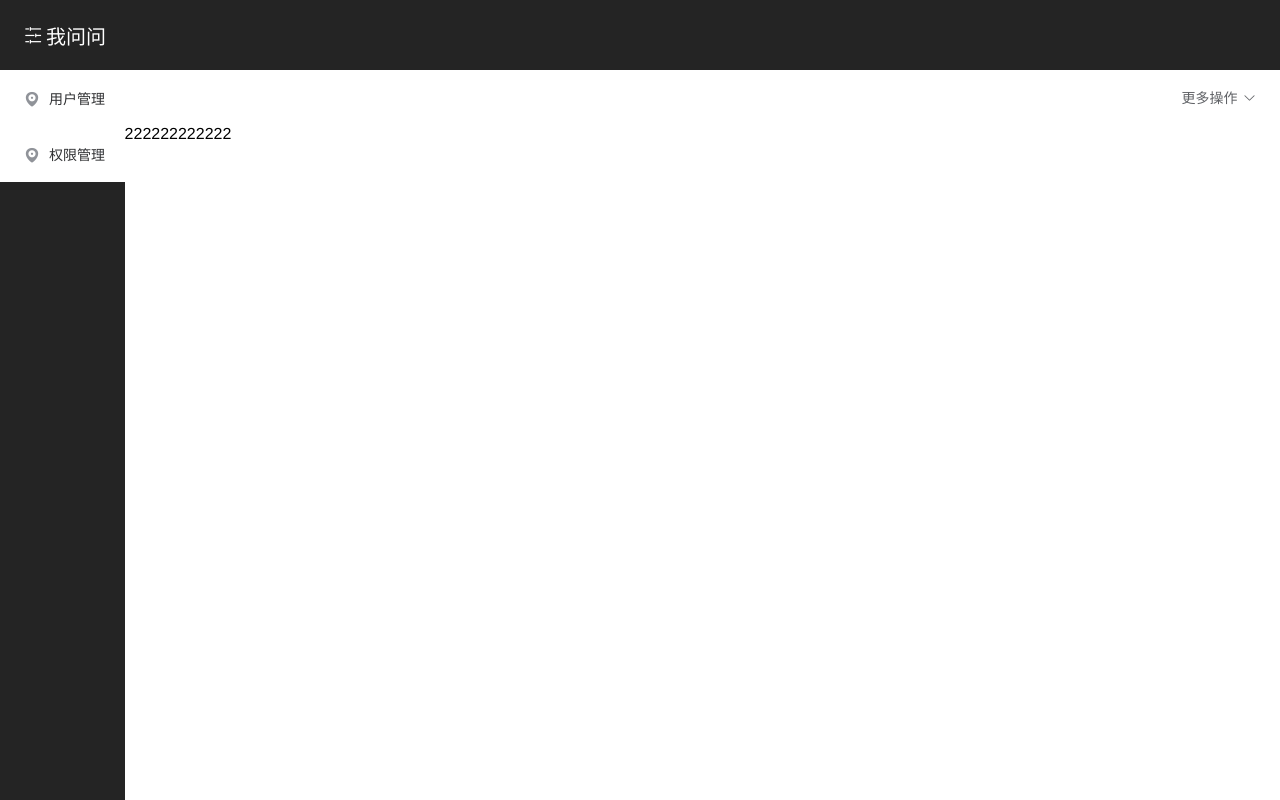
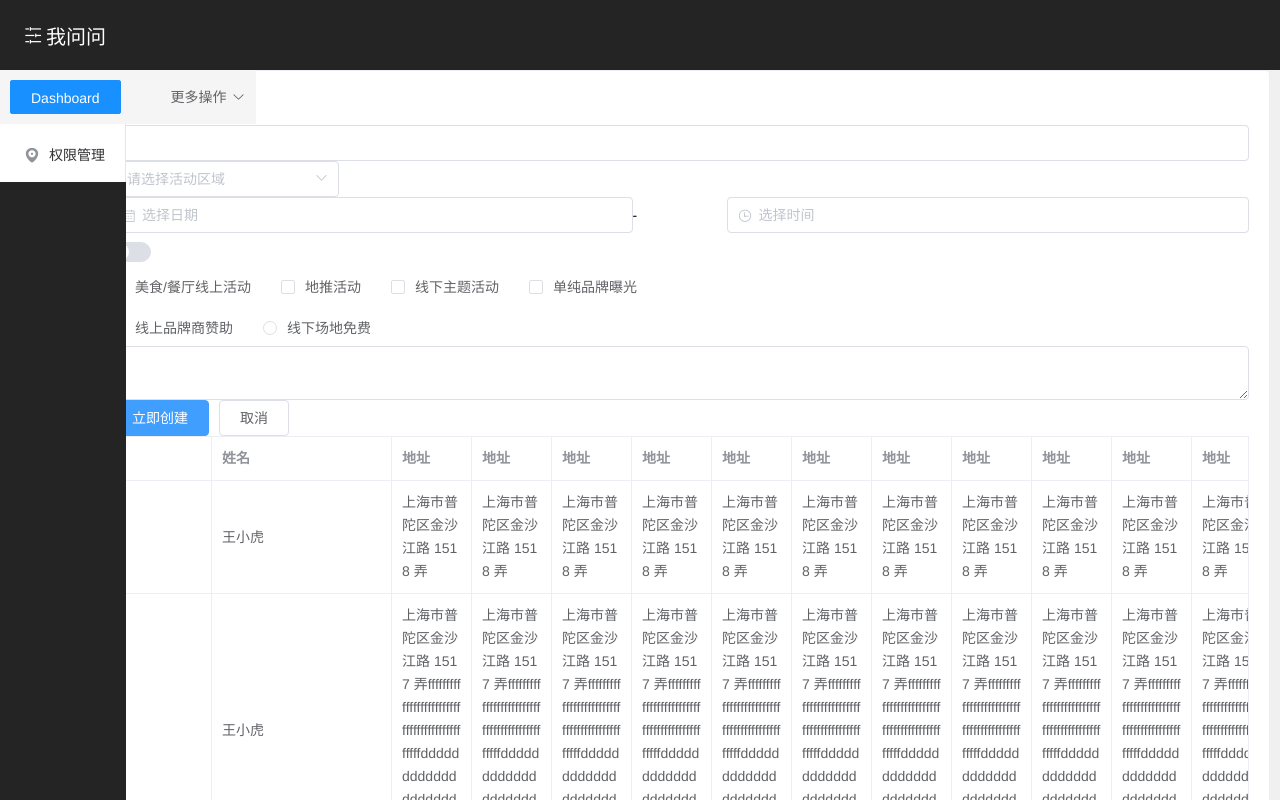
Before and after one commit to fanexi/vue-admin, a Vue app: page /#/dashboard in a window 1280 px wide. Built offline with nearby package versions, Linux system fonts and the light colour scheme.

Commit message:
修改样式问题

```diff
--- a/src/assets/css/global.scss
+++ b/src/assets/css/global.scss
@@ -6,18 +6,19 @@ $navbar: 220px;
 $base-color-default: #1890ff;
 $login-color-default: #2d3a4b;
 $shrinkNavbar: 64px;
-$navbarHeight: calc(100% - #{$sidebarHeight});
-$navbarWidth: calc(100% - #{$navbar});
-$shrinkNavbarWidth: calc(100% - #{$shrinkNavbar});
 $baseMainWidth: 1279px;
 $textColor: #fff;
 //顶部多标签页tags-bar的高度
-$base-tags-bar-height: 55px;
+$base-tags-bar-height: 54px;
 $base-color-white: #fff;
 $base-border-color: #dcdfe6;
+$base-bg-color-default: #f0f0f0;
+$base-bg-color: #f5f5f5;
 //默认paddiing
 $base-padding: 20px;
+$base-padding-default: 10px;
 $base-margin: 20px;
+$base-margin-default: 10px;
 //顶部多标签页tags-bar中每一个item的高度
 $base-tag-item-height: 34px;
 $base-border-radius: 2px;
@@ -26,6 +27,10 @@ $base-color-blue: $base-color-default;
 $base-z-index: 999;
 $tag-view-more: 100px;
 $tag-view-tag-width: calc(100% - #{$tag-view-more});
+$navbarHeight: calc(100% - #{$sidebarHeight});
+$navbarWidth: calc(100% - #{$navbar});
+$shrinkNavbarWidth: calc(100% - #{$shrinkNavbar});
+$app-main-height: calc(100% - #{$base-tags-bar-height});
 //菜单li标签的高度
 body,
 div,
@@ -95,21 +100,6 @@ a:hover {
     text-decoration: underline;
 }
 
-.el-menu {
-    border-right: none;
-}
-
-.el-menu-item {
-    line-height: 56px;
-}
-
-.el-submenu .el-menu-item {
-    background-color: #2a2f33 !important;
-}
-
-.el-submenu .el-menu-item:hover {
-    background-color: #15181b !important;
-}
 
 /*隐藏文字*/
 .el-menu--collapse .el-submenu__title span {
@@ -148,4 +138,6 @@ a:hover {
     textColor: $textColor;
     menuItem: $menuItem;
     shrinkNavbarWidth: $shrinkNavbarWidth;
+    navbarWidth: $navbarWidth;
+    appMainHeight: $app-main-height;
 }
--- a/src/layout/index.vue
+++ b/src/layout/index.vue
@@ -72,7 +72,19 @@ export default {
     overflow: hidden;
     .view {
         height: $navbarHeight;
+        background: $base-bg-color-default;
+        overflow: auto;
+        padding-bottom: $base-padding;
         box-sizing: border-box;
+        .app-main {
+            padding: $base-tags-bar-height $base-padding $base-padding;
+            margin: 0 $base-margin-default $base-margin-default;
+            background: $base-color-white;
+            border-radius: 4px;
+            -webkit-box-shadow: 0 1px 1px rgba(0, 0, 0, 0.05);
+            box-shadow: 0 1px 1px rgba(0, 0, 0, 0.05);
+            border: 1px solid #ebeef5;
+        }
     }
 }
 </style>
--- a/src/layout/tagView.vue
+++ b/src/layout/tagView.vue
@@ -1,5 +1,13 @@
 <template>
-    <div class="tagView dfacjsb">
+    <div
+        class="tagView dfacjsb"
+        :style="{
+            left: isCollapse ? global().shrinkNavbar : global().navbar,
+            width: isCollapse
+                ? global().shrinkNavbarWidth
+                : global().navbarWidth
+        }"
+    >
         <el-tabs
             v-model="tabKey"
             type="card"
@@ -15,7 +23,12 @@
                 :closable="!isAffix(item)"
             ></el-tab-pane>
         </el-tabs>
-        <el-dropdown trigger="click" class="more" @command="handleCommand">
+        <el-dropdown
+            align="right"
+            trigger="click"
+            class="more"
+            @command="handleCommand"
+        >
             <span class="operation">
                 更多操作<i class="el-icon-arrow-down el-icon--right"></i>
             </span>
@@ -176,10 +189,14 @@ export default {
 </script>
 <style lang="scss" scoped>
 .tagView {
-    position: relative;
-    box-sizing: border-box;
     height: $base-tags-bar-height;
     user-select: none;
+    position: absolute;
+    top: $sidebarHeight;
+    padding: 0 $base-padding-default;
+    background: $base-bg-color;
+    box-sizing: border-box;
+    z-index: $base-z-index;
     .tagContent {
         width: $tag-view-tag-width;
         height: $base-tag-item-height;
--- a/src/views/dashboard/index.vue
+++ b/src/views/dashboard/index.vue
@@ -1,6 +1,103 @@
 <template>
     <div class="Dashboard">
-        22222222222222222222222222
+        <el-form ref="form" :model="form" label-width="80px">
+            <el-form-item label="活动名称">
+                <el-input v-model="form.name"></el-input>
+            </el-form-item>
+            <el-form-item label="活动区域">
+                <el-select v-model="form.region" placeholder="请选择活动区域">
+                    <el-option label="区域一" value="shanghai"></el-option>
+                    <el-option label="区域二" value="beijing"></el-option>
+                </el-select>
+            </el-form-item>
+            <el-form-item label="活动时间">
+                <el-col :span="11">
+                    <el-date-picker
+                        type="date"
+                        placeholder="选择日期"
+                        v-model="form.date1"
+                        style="width: 100%;"
+                    ></el-date-picker>
+                </el-col>
+                <el-col class="line" :span="2">-</el-col>
+                <el-col :span="11">
+                    <el-time-picker
+                        placeholder="选择时间"
+                        v-model="form.date2"
+                        style="width: 100%;"
+                    ></el-time-picker>
+                </el-col>
+            </el-form-item>
+            <el-form-item label="即时配送">
+                <el-switch v-model="form.delivery"></el-switch>
+            </el-form-item>
+            <el-form-item label="活动性质">
+                <el-checkbox-group v-model="form.type">
+                    <el-checkbox
+                        label="美食/餐厅线上活动"
+                        name="type"
+                    ></el-checkbox>
+                    <el-checkbox label="地推活动" name="type"></el-checkbox>
+                    <el-checkbox label="线下主题活动" name="type"></el-checkbox>
+                    <el-checkbox label="单纯品牌曝光" name="type"></el-checkbox>
+                </el-checkbox-group>
+            </el-form-item>
+            <el-form-item label="特殊资源">
+                <el-radio-group v-model="form.resource">
+                    <el-radio label="线上品牌商赞助"></el-radio>
+                    <el-radio label="线下场地免费"></el-radio>
+                </el-radio-group>
+            </el-form-item>
+            <el-form-item label="活动形式">
+                <el-input type="textarea" v-model="form.desc"></el-input>
+            </el-form-item>
+            <el-form-item>
+                <el-button type="primary" @click="onSubmit">立即创建</el-button>
+                <el-button>取消</el-button>
+            </el-form-item>
+        </el-form>
+        <el-table :data="tableData" border style="width: 100%; ">
+            <el-table-column prop="date" label="日期" width="180">
+            </el-table-column>
+            <el-table-column prop="name" label="姓名" width="180">
+            </el-table-column>
+            <el-table-column prop="address" label="地址"> </el-table-column>
+            <el-table-column prop="address" label="地址"> </el-table-column>
+            <el-table-column prop="address" label="地址"> </el-table-column>
+            <el-table-column prop="address" label="地址"> </el-table-column>
+            <el-table-column prop="address" label="地址"> </el-table-column>
+            <el-table-column prop="address" label="地址"> </el-table-column>
+            <el-table-column prop="address" label="地址"> </el-table-column>
+            <el-table-column prop="address" label="地址"> </el-table-column>
+            <el-table-column prop="address" label="地址"> </el-table-column>
+            <el-table-column prop="address" label="地址"> </el-table-column>
+            <el-table-column prop="address" label="地址"> </el-table-column>
+            <el-table-column prop="address" label="地址"> </el-table-column>
+            <el-table-column prop="address" label="地址"> </el-table-column>
+            <el-table-column prop="address" label="地址"> </el-table-column>
+            <el-table-column prop="address" label="地址"> </el-table-column>
+            <el-table-column prop="address" label="地址"> </el-table-column>
+            <el-table-column prop="address" label="地址"> </el-table-column>
+            <el-table-column prop="address" label="地址"> </el-table-column>
+            <el-table-column prop="address" label="地址"> </el-table-column>
+            <el-table-column prop="address" label="地址"> </el-table-column>
+            <el-table-column prop="address" label="地址"> </el-table-column>
+            <el-table-column prop="address" label="地址"> </el-table-column>
+            <el-table-column prop="address" label="地址"> </el-table-column>
+            <el-table-column prop="address" label="地址"> </el-table-column>
+            <el-table-column prop="address" label="地址"> </el-table-column>
+            <el-table-column prop="address" label="地址"> </el-table-column>
+            <el-table-column prop="address" label="地址"> </el-table-column>
+            <el-table-column prop="address" label="地址"> </el-table-column>
+            <el-table-column prop="address" label="地址"> </el-table-column>
+            <el-table-column prop="address" label="地址"> </el-table-column>
+            <el-table-column prop="address" label="地址"> </el-table-column>
+            <el-table-column prop="address" label="地址"> </el-table-column>
+            <el-table-column prop="address" label="地址"> </el-table-column>
+            <el-table-column prop="address" label="地址"> </el-table-column>
+            <el-table-column prop="address" label="地址"> </el-table-column>
+            <el-table-column prop="address" label="地址"> </el-table-column>
+        </el-table>
     </div>
 </template>
 <script>
@@ -8,12 +105,48 @@ export default {
     name: 'Dashboard',
     data() {
         return {
-            list: []
+            form: {
+                name: '',
+                region: '',
+                date1: '',
+                date2: '',
+                delivery: false,
+                type: [],
+                resource: '',
+                desc: ''
+            },
+            tableData: [
+                {
+                    date: '2016-05-02',
+                    name: '王小虎',
+                    address: '上海市普陀区金沙江路 1518 弄'
+                },
+                {
+                    date: '2016-05-04',
+                    name: '王小虎',
+                    address:
+                        '上海市普陀区金沙江路 1517 弄ffffffffffffffffffffffffffffffffffffffffffffffddddddddddddddddddddddddddd'
+                },
+                {
+                    date: '2016-05-01',
+                    name: '王小虎',
+                    address: '上海市普陀区金沙江路 1519 弄'
+                },
+                {
+                    date: '2016-05-03',
+                    name: '王小虎',
+                    address: '上海市普陀区金沙江路 1516 弄'
+                }
+            ]
         };
     },
     watch: {},
-    created() {
-        console.log(22222222222);
+    created() {},
+    methods: {
+        global() {
+            return this.$global;
+        },
+        onSubmit() {}
     }
 };
 </script>
```
